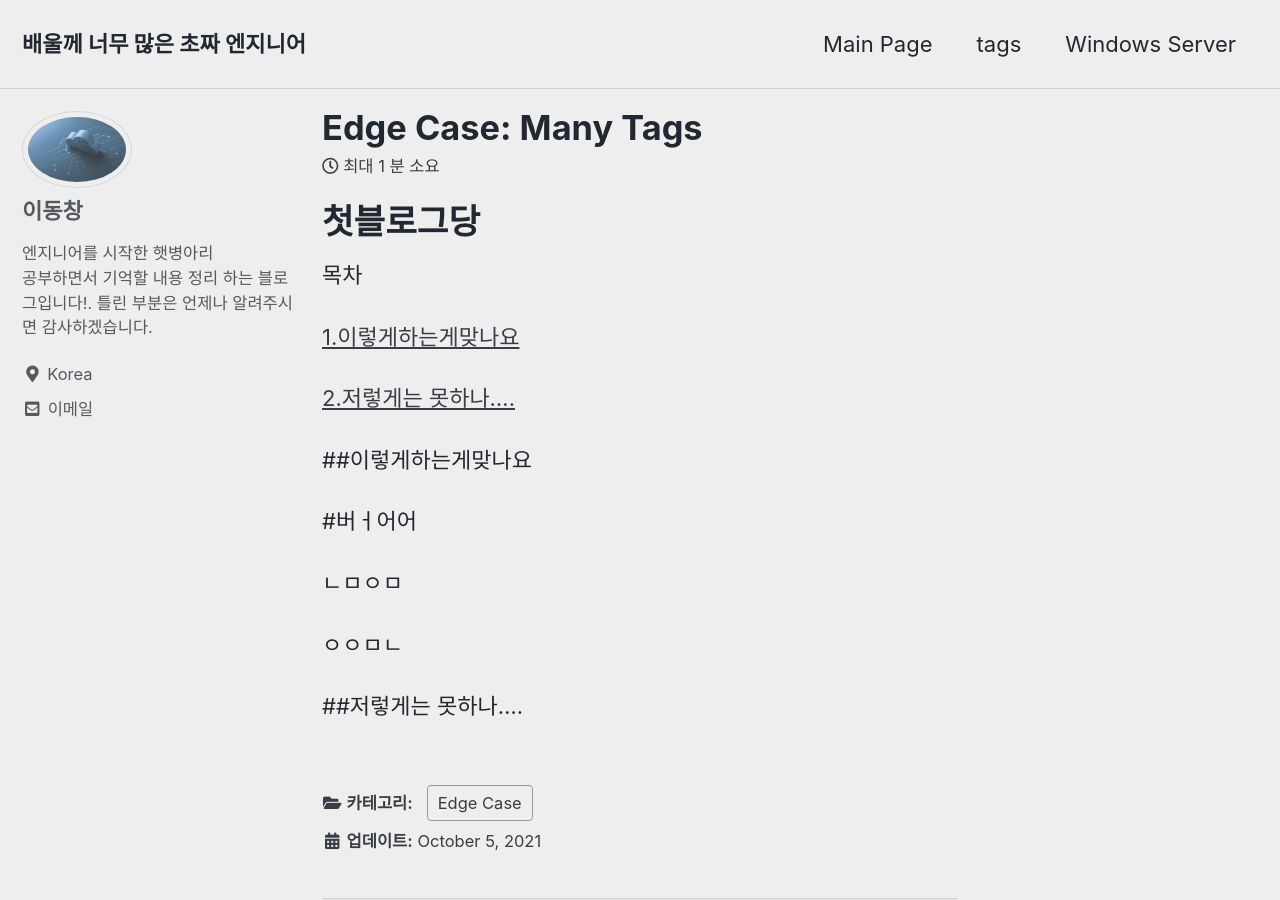
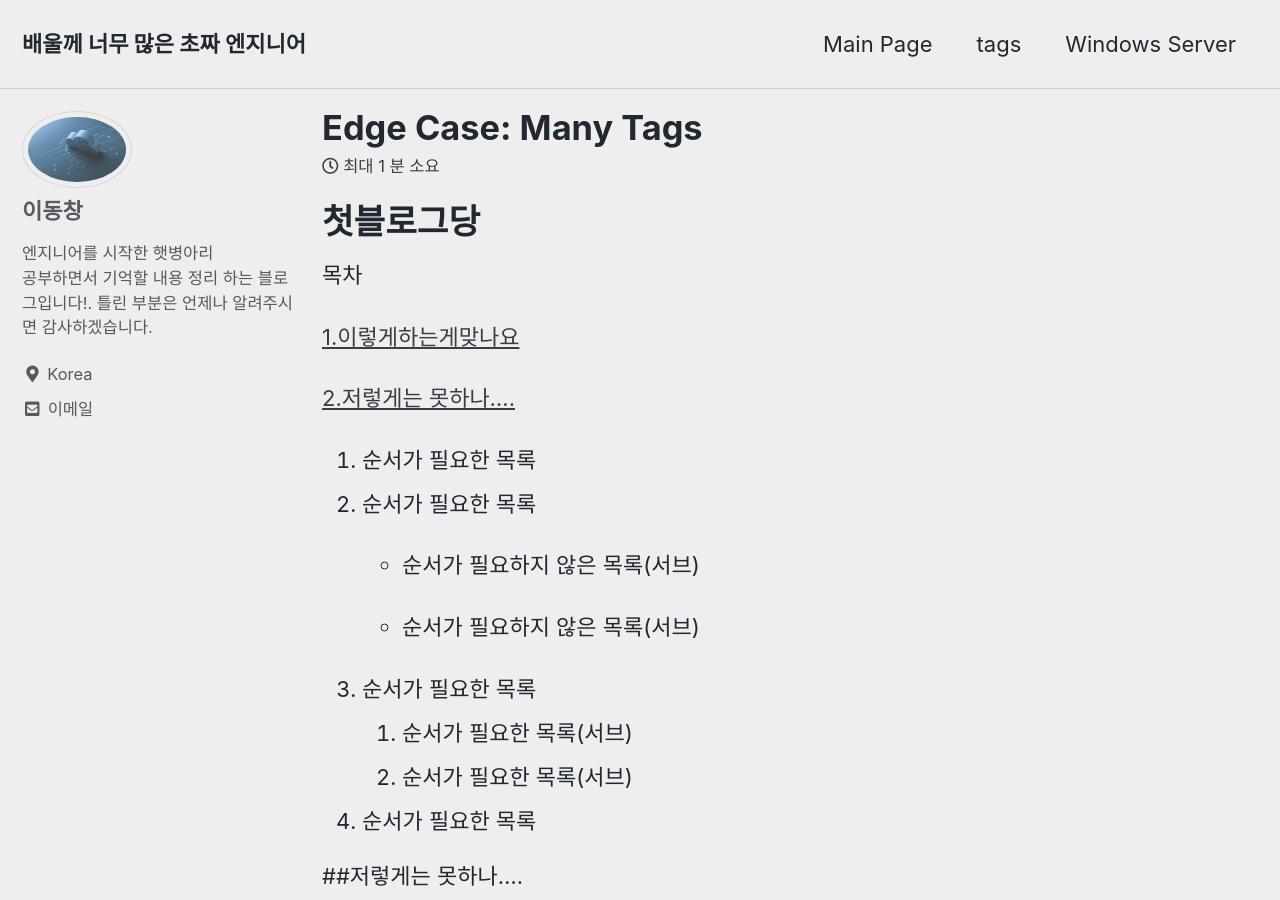
Before and after one commit to vista8530/vista8530.github.io, a Jekyll site: the page built from _posts/2021-10-05-first.md, in a window 1280 px wide and 900 px high. Built offline with Jekyll 4.4.1, drawn with Linux system fonts in a browser that asks for light colours; cached includes are drawn as plain includes.

Commit message:
Update 2021-10-05-first.md

```diff
--- a/_posts/2021-10-05-first.md
+++ b/_posts/2021-10-05-first.md
@@ -15,35 +15,16 @@ categories:
 
 
 
+1. 순서가 필요한 목록
+2. 순서가 필요한 목록
 
+    - 순서가 필요하지 않은 목록(서브)
 
-##이렇게하는게맞나요
-
-
-
-#버ㅓ어어
-
-
-
-
-
-ㄴㅁㅇㅁ
-
-
-
-
-
-
-
-
-
-ㅇㅇㅁㄴ
-
-
-
-
-
-
+    - 순서가 필요하지 않은 목록(서브)
+3. 순서가 필요한 목록
+    1. 순서가 필요한 목록(서브)
+    1. 순서가 필요한 목록(서브)
+4. 순서가 필요한 목록
 
 
 
```
